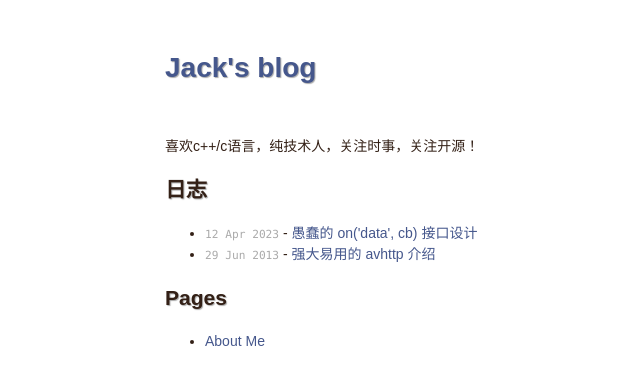
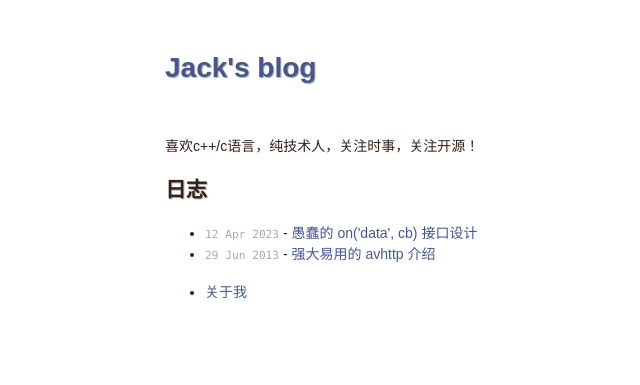
Before and after one commit to Jackarain/jackarain.github.com, a Jekyll site: the page built from index.md, in a window 1280 px wide. Shown: the top 385 px of the page, without its empty margins (83-723 px from the left). Built offline with Jekyll 4.4.1, drawn with Linux system fonts in a browser that asks for light colours; Markdown is read by kramdown in place of the engine named in the settings.

Commit message:
Update about.md

```diff
--- a/about.md
+++ b/about.md
@@ -1,6 +1,6 @@
 ---
 layout: default
-title: About Me
+title: 关于我
 ---
 
 ### 喜欢c++/c语言，纯技术人，关注时事，关注开源！
--- a/index.md
+++ b/index.md
@@ -18,7 +18,7 @@ description: A description about my blog homepage
   </ul>
 </div>
 <div id="pages">
-  <h2>Pages</h2>
+  <h2></h2>
   <ul>
     {% for page in site.html_pages %}
       {% if page.title %}
```
